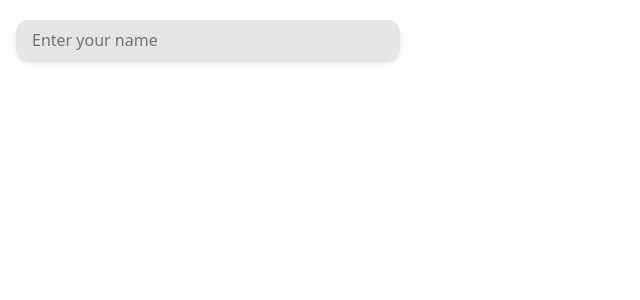
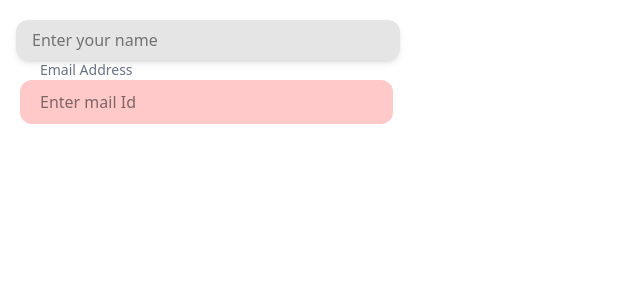
Before and after one commit to curiouscatcode/Web-dev-practice, a React (Vite) app in the folder 1-html-css/frontend-design-practice/01-components/01-buttons/: page / in a window 1280 px wide. Shown: the top 300 px of the page, without its empty margins (0-640 px from the left). Built offline with nearby package versions, Linux system fonts and the light colour scheme.

Commit message:
field-02-email-type

```diff
--- /dev/null
+++ b/1-html-css/frontend-design-practice/01-components/01-buttons/components/1-b/Field02.jsx
@@ -0,0 +1,18 @@
+const Field02 = () => {
+  return (
+    <div className="mt-5 ml-1 relative">
+      <label
+        htmlFor="email"
+        className="absolute left-5 -top-5  text-gray-500 text-sm transition-all duration-300 "
+      >
+        Email Address
+      </label>
+      <input
+        className="bg-red-200 w-[30%] px-5 py-2.5 rounded-xl text-black focus-visible:scale-102 transition-all duration-300 focus:outline-indigo-300"
+        type="email"
+        placeholder="Enter mail Id "
+      />
+    </div>
+  );
+};
+export default Field02;
--- a/1-html-css/frontend-design-practice/01-components/01-buttons/src/App.jsx
+++ b/1-html-css/frontend-design-practice/01-components/01-buttons/src/App.jsx
@@ -16,6 +16,7 @@ import Btn12 from "../components/1-a/Btn12";
 import Btn13 from "../components/1-a/Btn13";
 
 import Field01 from "../components/1-b/field01";
+import Field02 from "../components/1-b/Field02";
 
 function App() {
   return (
@@ -36,6 +37,7 @@ function App() {
         <Btn13 /> */}
 
         <Field01 />
+        <Field02 />
       </div>
     </>
   );
```
